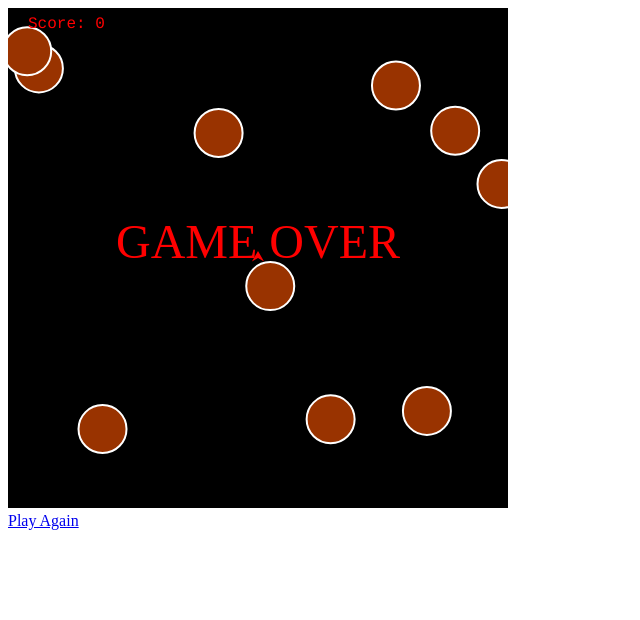
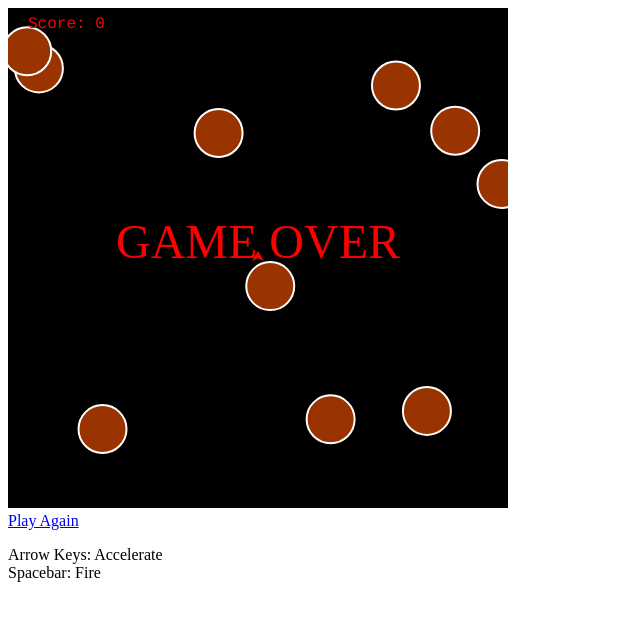
Before and after one commit to cheezy52/Asteroids, a plain HTML site: page index.html in a window 1280 px wide. Shown: the whole page, without its empty margins (0-640 px from the left). Drawn offline with Linux system fonts and the light colour scheme.

Commit message:
Add controls to page view

```diff
--- a/index.html
+++ b/index.html
@@ -6,6 +6,11 @@
 	<canvas></canvas>
 	<br>
 	<a href="index.html">Play Again</a>
+	<br>
+	<p>
+		Arrow Keys:  Accelerate<br>
+		Spacebar:  Fire
+	</p>
 	<script src = "keymaster.js"></script>
 	<script src = "inherits.js"></script>
 	<script src = "moving_object.js"></script>
```
